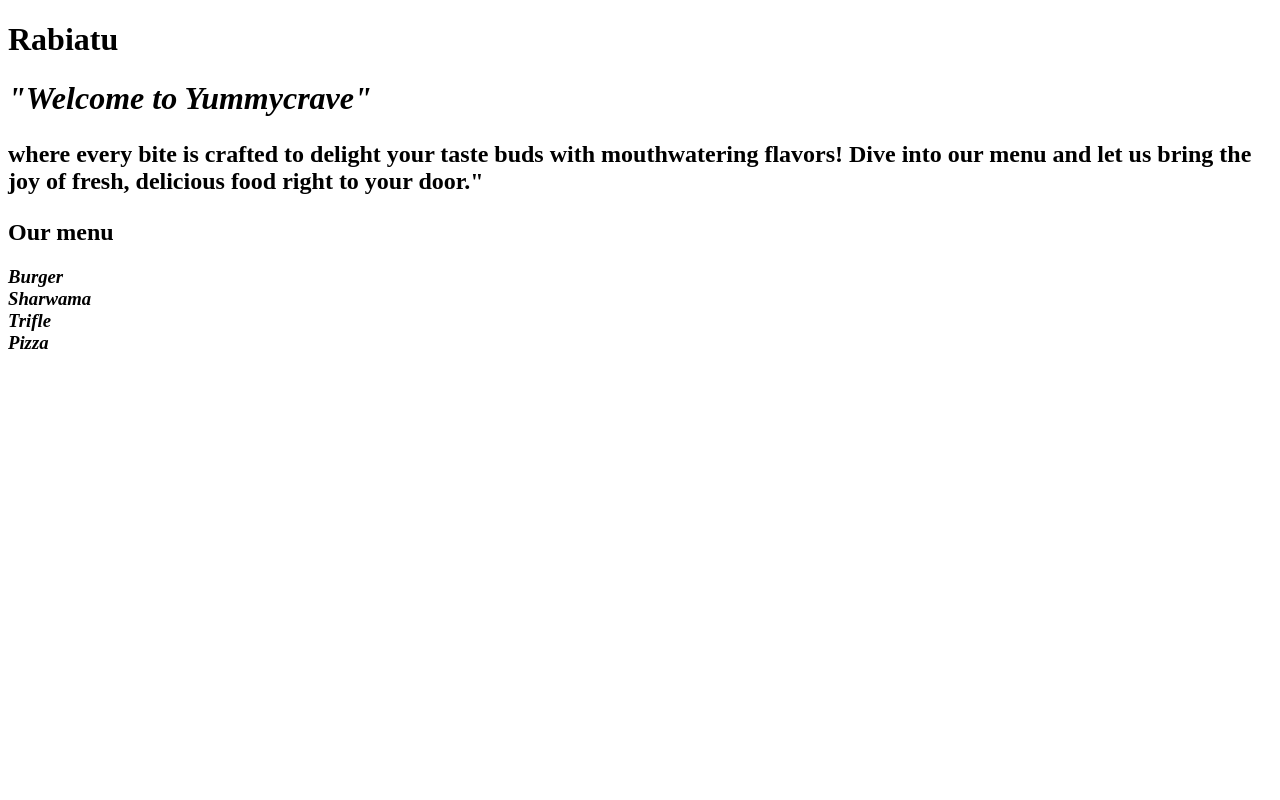
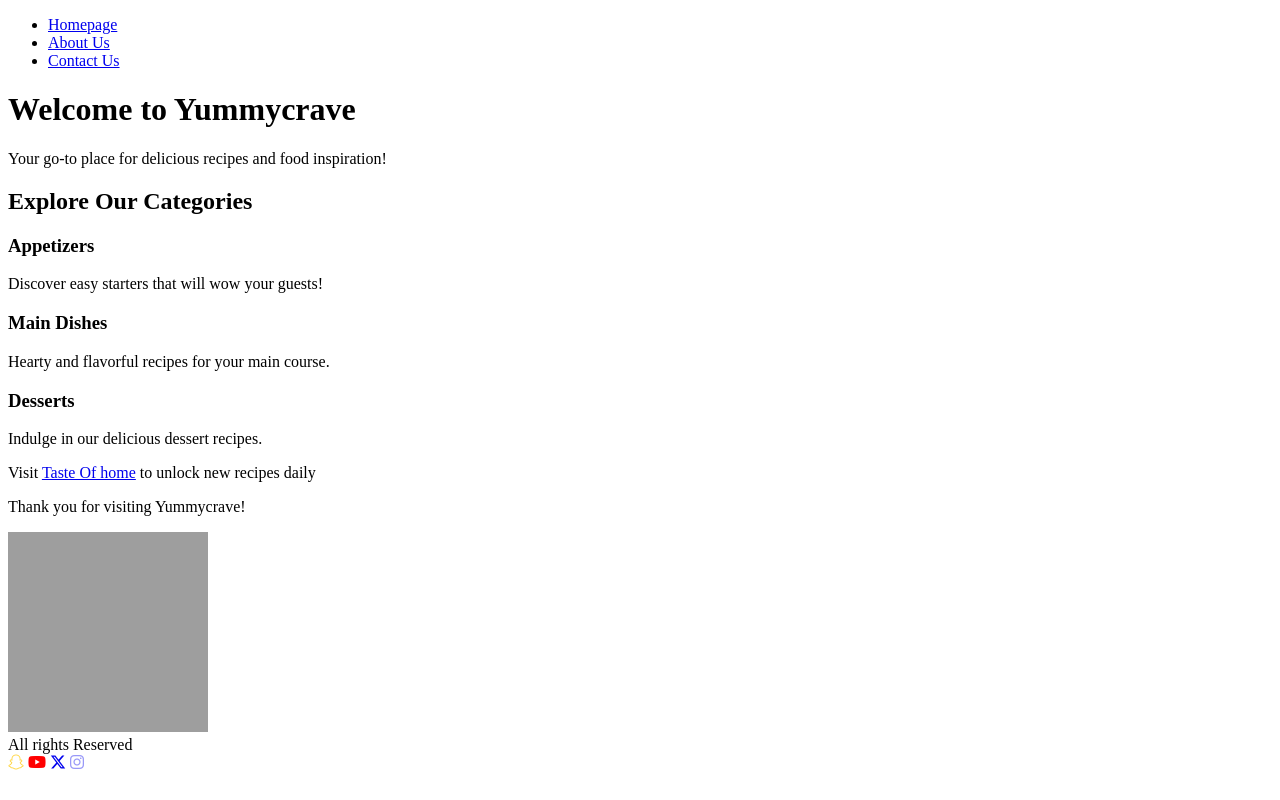
Before and after one commit to Charwekey/T4G-homework3, a plain HTML site: page index.html in a window 1280 px wide. Drawn offline with Linux system fonts and the light colour scheme; grey boxes are pictures that could not be loaded.

Commit message:
Added All modified Files

```diff
--- a/index.html
+++ b/index.html
@@ -3,19 +3,55 @@
 <head>
     <meta charset="UTF-8">
     <meta name="viewport" content="width=device-width, initial-scale=1.0">
-    <title>My first website
+    <title> Yummycrave
     </title>
+    <script src="https://kit.fontawesome.com/9f7fe64ab7.js" crossorigin="anonymous"></script>
 </head>
 <body>
-    <h1>Rabiatu</h1><h1>
-        <i>"Welcome to Yummycrave"</i></h1>
-        <h2><p> where every bite is crafted to delight your taste buds with <b>mouthwatering flavors!</b>
-         Dive into our menu and let us bring the joy of fresh, delicious food right to your door."</p></h2>
-         <h2>Our menu</h2>
-         <h3><i>Burger</i><br>
-         <i>Sharwama</i><br>
-         <i>Trifle</i><br>
-         <i>Pizza</i></h3>
+    <nav>
+        <ul>
+             <li><a href="index.html">Homepage</a></li>
+            <li><a href="pages/aboutus.html">About Us</a></li>
+            <li><a href="pages/contactus.html">Contact Us</a></li>
+        </ul>
+    </nav>
 
+    <div>
+        <h1>Welcome to Yummycrave</h1>
+        <p>Your go-to place for delicious recipes and food inspiration!</p>
+    </div>
+
+
+            <h2>Explore Our Categories</h2>
+     <div>
+                <h3>Appetizers</h3>
+                <p>Discover easy starters that will wow your guests!</p>
+     </div>
+
+     <div>
+                <h3>Main Dishes</h3>
+                <p>Hearty and flavorful recipes for your main course.</p>
+
+     </div>
+
+     <div>
+                <h3>Desserts</h3>
+                <p>Indulge in our delicious dessert recipes.</p>
+     </div>
+    </div>
+
+     <div>
+        <p>Visit <a href="https://www.tasteofhome.com/" target="_blank">Taste Of home</a> to unlock new recipes daily</p>
+        <p>Thank you for visiting Yummycrave!</p>
+        <img src="images/pexels-pixabay-262978.jpg" alt="Resturant" width="200" height="200">
+     </div>
+
+        <footer>
+            <div> All rights Reserved</div>
+            <a href="https://www.snapchat.com/"><i class="fa-brands fa-snapchat fa-beat" style="color: #FFD43B;"></i></a>
+            <a href="https://www.youtube.com/"><i class="fa-brands fa-youtube fa-bounce" style="color: red;"></i></a>
+            <a href="https://x.com/"><i class="fa-brands fa-x-twitter fa-beat"></i></a>
+            <a href="https://www.instagram.com/"><i class="fa-brands fa-instagram fa-beat-fade" style="color:red orange;"></i></a>
+          </footer>
 </body>
 </html>
```
Also changed, not shown: pages/aboutus.html (+45 -0 lines), pages/contactus.html (+63 -0 lines), 4 other files.
